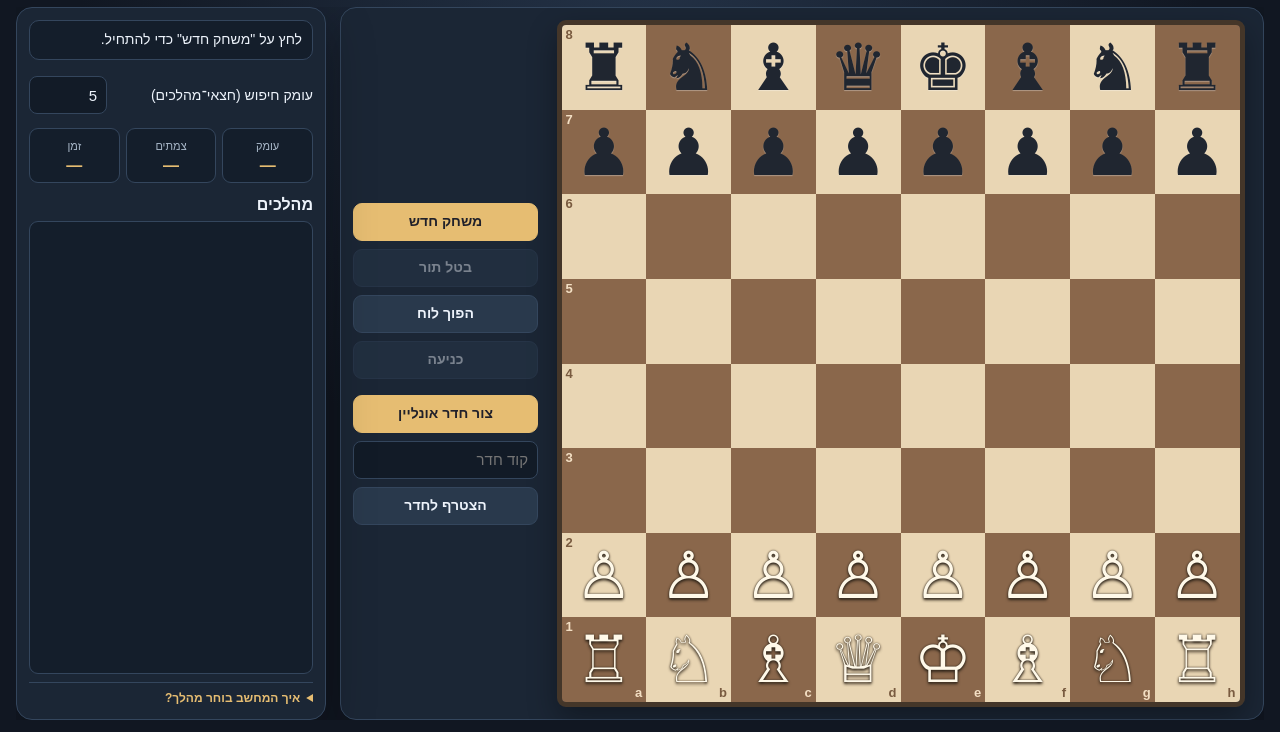
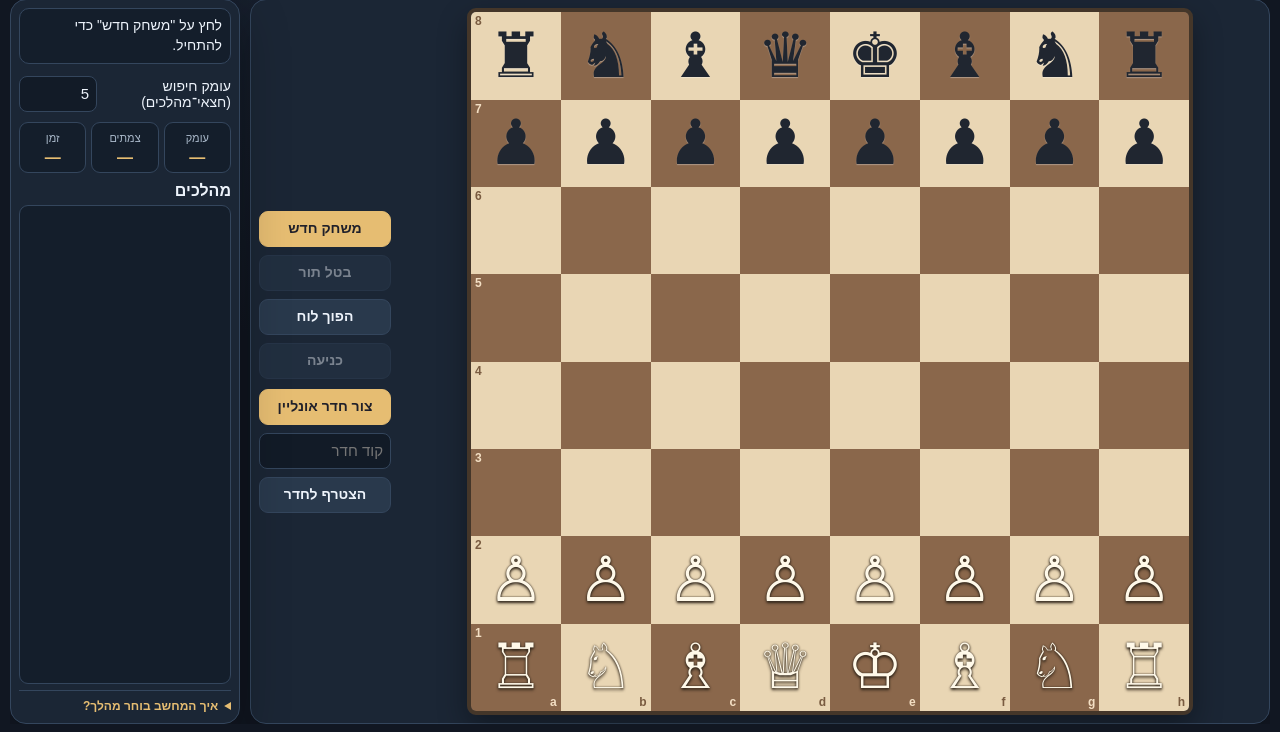
Before and after one commit to Yehuda0Rothman/-, a website: page chess-modular/index.html in a window 1280 px wide. Shown: the part 68-800 px from the top of the page. Drawn offline with Linux system fonts and the light colour scheme.

Commit message:
Maximize chessboard area on desktop

```diff
--- a/chess-modular/style.css
+++ b/chess-modular/style.css
@@ -35,10 +35,10 @@ body {
 
 main {
   width: 100%;
-  max-width: 1600px;
+  max-width: 1800px;
   height: 100dvh;
   margin: 0 auto;
-  padding: 10px 16px 12px;
+  padding: 6px 10px 8px;
   display: flex;
   flex-direction: column;
   overflow: hidden;
@@ -46,8 +46,8 @@ main {
 
 header {
   flex: 0 0 auto;
-  min-height: 44px;
-  margin-bottom: 10px;
+  min-height: 36px;
+  margin-bottom: 6px;
   display: flex;
   align-items: center;
   justify-content: space-between;
@@ -73,8 +73,8 @@ h1 {
   min-width: 0;
   min-height: 0;
   display: grid;
-  grid-template-columns: minmax(0, 1fr) minmax(255px, 310px);
-  gap: 14px;
+  grid-template-columns: minmax(0, 1fr) minmax(205px, 230px);
+  gap: 10px;
   align-items: stretch;
   overflow: hidden;
 }
@@ -82,7 +82,7 @@ h1 {
 .panel {
   min-width: 0;
   min-height: 0;
-  padding: 12px;
+  padding: 8px;
   background: var(--panel);
   border: 1px solid var(--line);
   border-radius: 16px;
@@ -93,9 +93,9 @@ h1 {
 
 .board-panel {
   display: grid;
-  grid-template-columns: minmax(0, 1fr) minmax(145px, 185px);
+  grid-template-columns: minmax(0, 1fr) minmax(112px, 132px);
   align-items: center;
-  gap: 12px;
+  gap: 8px;
 }
 
 .board-stage {
@@ -108,14 +108,14 @@ h1 {
 }
 
 #board {
-  width: min(100%, calc(100dvh - 112px));
+  width: min(100%, calc(100dvh - 74px));
   max-height: 100%;
   aspect-ratio: 1;
   display: grid;
   grid-template-columns: repeat(8, minmax(0, 1fr));
   grid-template-rows: repeat(8, minmax(0, 1fr));
   direction: ltr;
-  border: 5px solid #443629;
+  border: 4px solid #443629;
   border-radius: 9px;
   overflow: hidden;
   box-shadow: 0 12px 30px #0005;
@@ -158,7 +158,7 @@ h1 {
 
 .piece {
   z-index: 1;
-  font-size: clamp(25px, 5.7vw, 65px);
+  font-size: clamp(25px, 7.8vmin, 92px);
   line-height: 1;
   user-select: none;
 }
@@ -176,7 +176,7 @@ h1 {
 .coordinate {
   position: absolute;
   z-index: 2;
-  font-size: clamp(9px, 1.2vw, 13px);
+  font-size: clamp(9px, 1.5vmin, 16px);
   font-weight: bold;
   pointer-events: none;
 }
@@ -192,13 +192,13 @@ h1 {
   display: flex;
   flex-direction: column;
   justify-content: center;
-  gap: 16px;
+  gap: 10px;
 }
 
 .controls {
   display: flex;
   flex-wrap: wrap;
-  gap: 8px;
+  gap: 7px;
   margin-top: 0;
 }
 
@@ -211,8 +211,8 @@ h1 {
 
 button.action {
   width: 100%;
-  min-height: 38px;
-  padding: 8px 9px;
+  min-height: 36px;
+  padding: 6px 7px;
   background: #29394c;
   color: var(--text);
   border: 1px solid var(--line);
@@ -237,8 +237,8 @@ button.action:disabled {
 input {
   width: 100%;
   min-width: 0;
-  height: 38px;
-  padding: 8px 9px;
+  height: 36px;
+  padding: 6px 7px;
   background: #121b27;
   color: var(--text);
   border: 1px solid var(--line);
@@ -255,7 +255,7 @@ input {
 
 .online-info {
   margin-top: 9px;
-  padding: 9px;
+  padding: 7px;
   background: var(--panel-dark);
   border: 1px solid var(--line);
   border-radius: 9px;
@@ -288,9 +288,9 @@ input {
 
 .status {
   flex: 0 0 auto;
-  min-height: 40px;
-  margin-bottom: 8px;
-  padding: 9px 10px;
+  min-height: 36px;
+  margin-bottom: 6px;
+  padding: 7px 8px;
   background: var(--panel-dark);
   border: 1px solid var(--line);
   border-radius: 10px;
@@ -300,7 +300,7 @@ input {
 
 .setting {
   flex: 0 0 auto;
-  margin: 8px 0;
+  margin: 6px 0;
   display: flex;
   align-items: center;
   justify-content: space-between;
@@ -312,13 +312,13 @@ input {
   flex: 0 0 auto;
   display: grid;
   grid-template-columns: repeat(3, minmax(0, 1fr));
-  gap: 6px;
-  margin: 6px 0 8px;
+  gap: 5px;
+  margin: 4px 0 6px;
 }
 
 .stat {
   min-width: 0;
-  padding: 7px 4px;
+  padding: 5px 3px;
   background: var(--panel-dark);
   border: 1px solid var(--line);
   border-radius: 9px;
@@ -340,7 +340,7 @@ input {
 
 h3 {
   flex: 0 0 auto;
-  margin: 5px 0 7px;
+  margin: 3px 0 5px;
   font-size: 16px;
 }
 
@@ -370,8 +370,8 @@ h3 {
 
 details {
   flex: 0 0 auto;
-  max-height: 105px;
-  margin-top: 8px;
+  max-height: 80px;
+  margin-top: 6px;
   padding-top: 7px;
   border-top: 1px solid var(--line);
   color: var(--muted);
@@ -380,7 +380,7 @@ details {
   overflow: auto;
 }
 
-details[open] { max-height: 140px; }
+details[open] { max-height: 110px; }
 
 summary {
   color: var(--gold);
@@ -391,22 +391,22 @@ summary {
 /* ---------- התאמה לחלונות צרים ---------- */
 
 @media (max-width: 900px) {
-  .layout { grid-template-columns: minmax(0, 1fr) 245px; gap: 10px; }
-  .board-panel { grid-template-columns: minmax(0, 1fr) 132px; gap: 9px; padding: 9px; }
-  .board-actions { gap: 10px; }
-  button.action { font-size: 13px; padding-inline: 6px; }
-  .panel { padding: 9px; }
+  .layout { grid-template-columns: minmax(0, 1fr) 205px; gap: 8px; }
+  .board-panel { grid-template-columns: minmax(0, 1fr) 116px; gap: 7px; padding: 7px; }
+  .board-actions { gap: 8px; }
+  button.action { font-size: 12px; padding-inline: 5px; }
+  .panel { padding: 7px; }
 }
 
 @media (max-height: 650px) and (min-width: 761px) {
-  main { padding-block: 6px; }
-  header { min-height: 36px; margin-bottom: 6px; }
+  main { padding-block: 4px 6px; }
+  header { min-height: 32px; margin-bottom: 4px; }
   h1 { font-size: 23px; }
   .subtitle { font-size: 12px; }
-  .panel { padding: 8px; }
-  .board-panel { gap: 8px; }
-  .board-actions { gap: 8px; }
-  button.action { min-height: 33px; padding-block: 5px; }
+  .panel { padding: 6px; }
+  .board-panel { gap: 6px; }
+  .board-actions { gap: 6px; }
+  button.action { min-height: 31px; padding-block: 4px; }
   .status { min-height: 34px; padding: 6px 8px; }
   .setting { margin: 5px 0; }
   .stats { margin: 4px 0 5px; }
@@ -421,7 +421,7 @@ summary {
   .layout { grid-template-columns: minmax(0, 1fr); overflow: visible; }
   .board-panel { grid-template-columns: minmax(0, 1fr); }
   .board-stage { height: auto; }
-  #board { width: min(100%, calc(100vw - 48px)); max-height: none; }
+  #board { width: min(100%, calc(100vw - 36px)); max-height: none; }
   .board-actions { display: grid; grid-template-columns: repeat(2, minmax(0, 1fr)); align-items: start; }
   .main-controls { grid-template-columns: repeat(2, minmax(0, 1fr)); }
   .online-controls { grid-template-columns: repeat(2, minmax(0, 1fr)); }
```
